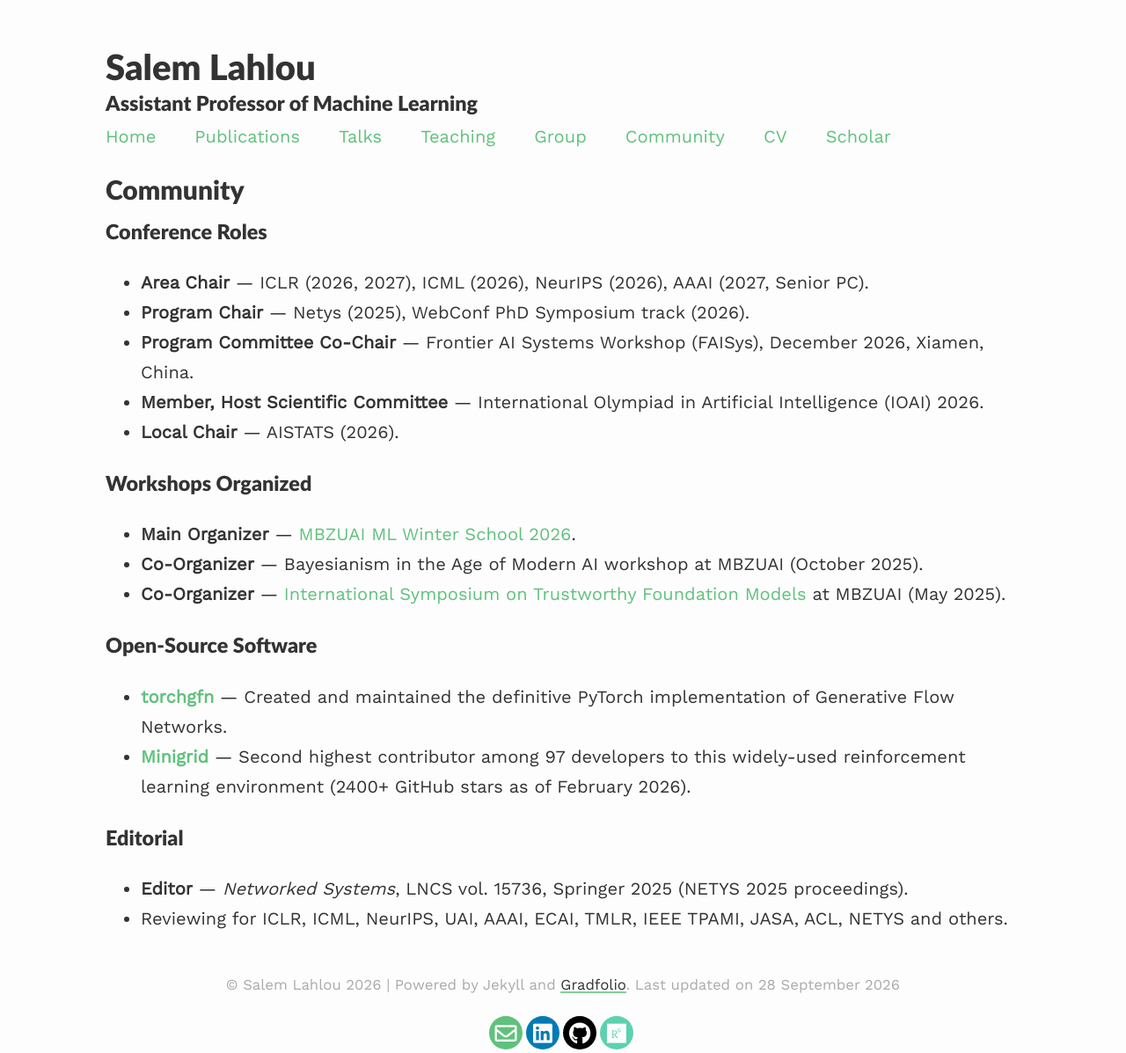
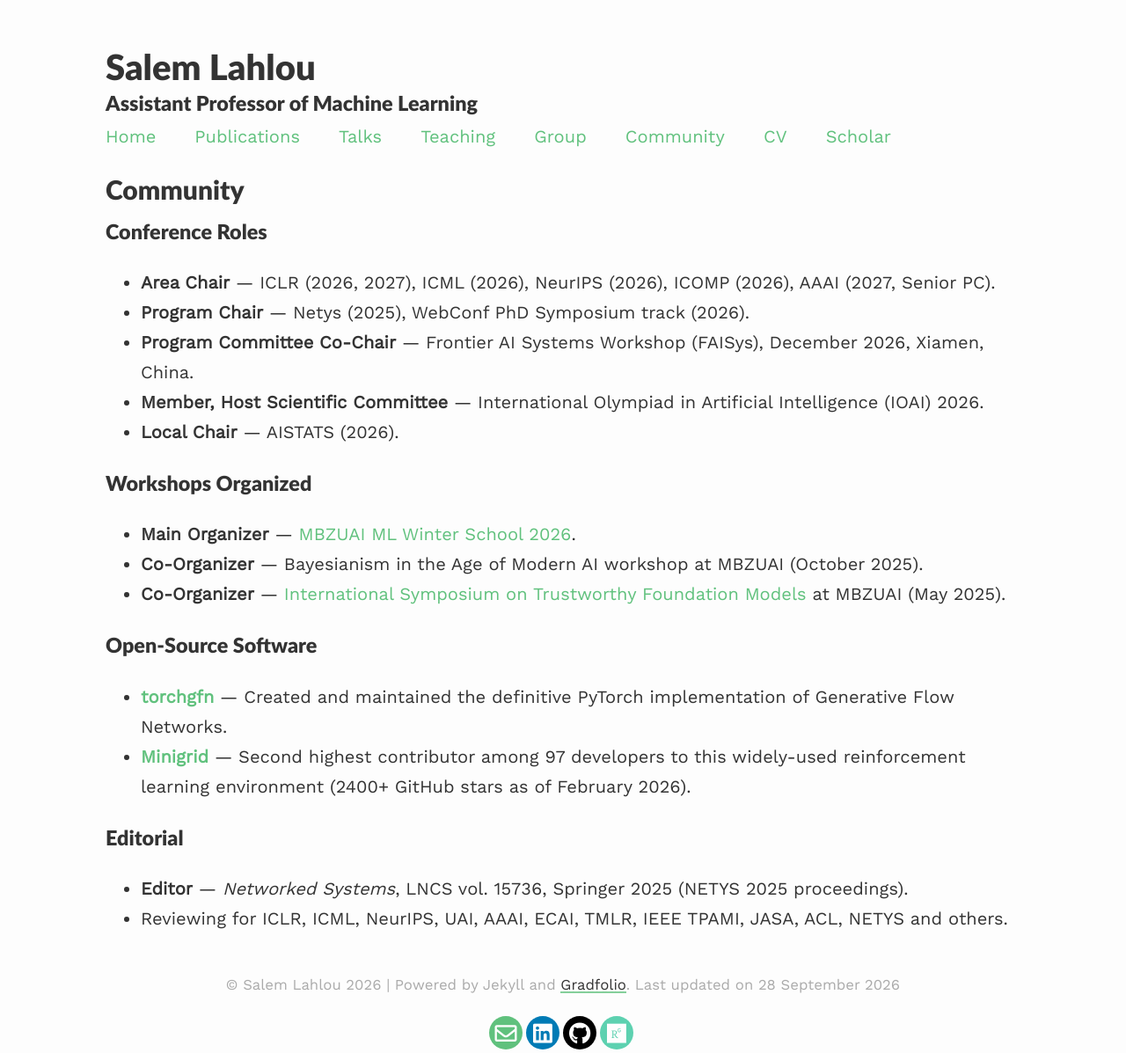
Before and after one commit to saleml/saleml.github.io, a Jekyll site: the page built from _pages/community.md, in a window 1280 px wide. Shown: the whole page at 88% size. Built offline with Jekyll 4.4.1, drawn with Linux system fonts in a browser that asks for light colours; nearby versions of some CDN libraries.

Commit message:
Auto-sync from CV repo (5c5fa6d)

```diff
--- a/_pages/community.md
+++ b/_pages/community.md
@@ -9,7 +9,7 @@ published: true
 
 ### Conference Roles
 
-- **Area Chair** &mdash; ICLR (2026, 2027), ICML (2026), NeurIPS (2026), AAAI (2027, Senior PC).
+- **Area Chair** &mdash; ICLR (2026, 2027), ICML (2026), NeurIPS (2026), ICOMP (2026), AAAI (2027, Senior PC).
 - **Program Chair** &mdash; Netys (2025), WebConf PhD Symposium track (2026).
 - **Program Committee Co-Chair** &mdash; Frontier AI Systems Workshop (FAISys), December 2026, Xiamen, China.
 - **Member, Host Scientific Committee** &mdash; International Olympiad in Artificial Intelligence (IOAI) 2026.
```
Also changed, not shown: 1 other file.
